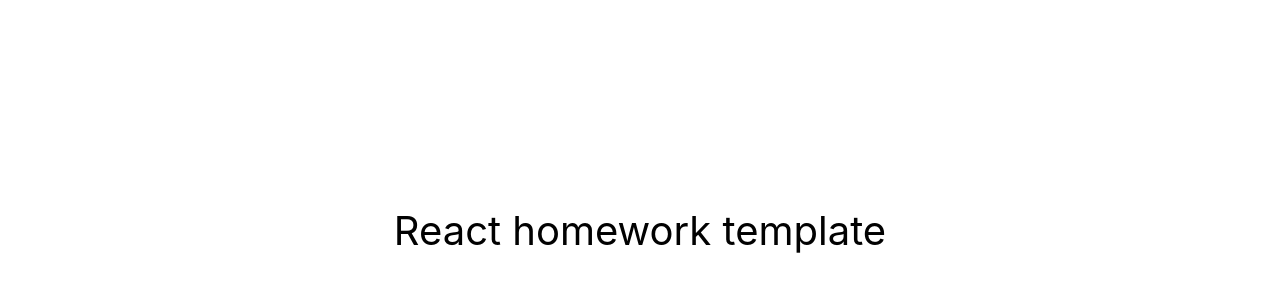
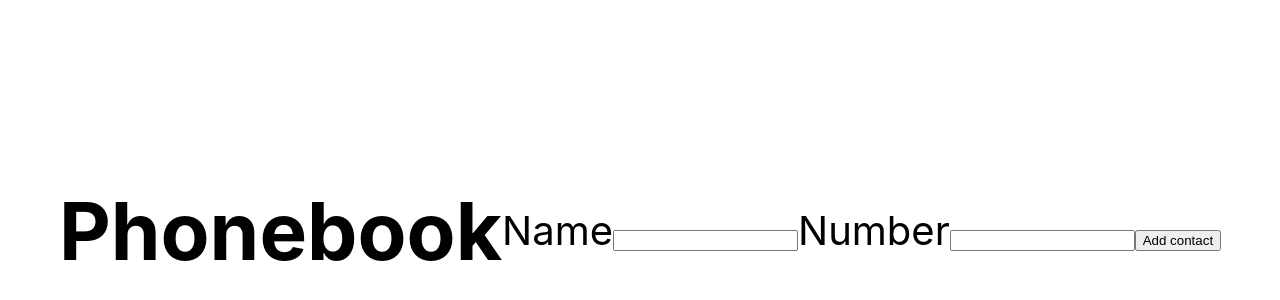
Before and after one commit to AlexIaInder/goit-react-hw-02-phonebook, a React (Create React App) app: page / in a window 1280 px wide. Shown: the part 170-470 px from the top of the page. Built offline with nearby package versions, Linux system fonts and the light colour scheme.

Commit message:
required

```diff
--- a/package.json
+++ b/package.json
@@ -7,6 +7,7 @@
     "@testing-library/jest-dom": "^5.16.3",
     "@testing-library/react": "^12.1.4",
     "@testing-library/user-event": "^13.5.0",
+    "nanoid": "^4.0.0",
     "react": "^18.1.0",
     "react-dom": "^18.1.0",
     "react-scripts": "5.0.1",
--- a/src/components/App.jsx
+++ b/src/components/App.jsx
@@ -1,4 +1,16 @@
-export const App = () => {
+import { render } from '@testing-library/react';
+import React, { Component } from 'react';
+import ContactForm from './ContactForm';
+
+export class App extends Component {
+  state = {
+    contacts: [],
+    name: '',
+  };
+  fromSubmit = data => {
+    console.log(data);
+  };
+  render() {
     return (
       <div
         style={{
@@ -7,10 +19,12 @@
           justifyContent: 'center',
           alignItems: 'center',
           fontSize: 40,
-        color: '#010101'
+          color: '#010101',
         }}
       >
-      React homework template
+        <h1>Phonebook</h1>
+        <ContactForm onSubmit={this.fromSubmit} />
       </div>
     );
-};
+  }
+}
--- /dev/null
+++ b/src/components/ContactForm/index.jsx
@@ -0,0 +1,51 @@
+import React, { Component } from 'react';
+
+class ContactForm extends Component {
+  state = {
+    name: '',
+    number: '',
+  };
+  handelChange = event => {
+    const { name, value } = event.currentTarget;
+    this.setState({
+      [name]: value,
+    });
+  };
+
+  handelSubmit = event => {
+    event.preventDefault();
+    console.log(this.state);
+  };
+  render() {
+    return (
+      <form onSubmit={this.handelSubmit}>
+        <label>
+          Name
+          <input
+            type="text"
+            name="name"
+            value={this.state.name}
+            onChange={this.handelChange}
+            pattern="^[a-zA-Zа-яА-Я]+(([' -][a-zA-Zа-яА-Я ])?[a-zA-Zа-яА-Я]*)*$"
+            title="Name may contain only letters, apostrophe, dash and spaces. For example Adrian, Jacob Mercer, Charles de Batz de Castelmore d'Artagnan"
+            required
+          />
+        </label>
+        <label>
+          Number
+          <input
+            type="tel"
+            name="number"
+            value={this.state.number}
+            onChange={this.handelChange}
+            pattern="\+?\d{1,4}?[-.\s]?\(?\d{1,3}?\)?[-.\s]?\d{1,4}[-.\s]?\d{1,4}[-.\s]?\d{1,9}"
+            title="Phone number must be digits and can contain spaces, dashes, parentheses and can start with +"
+            required
+          />
+        </label>
+        <button type="submit">Add contact</button>
+      </form>
+    );
+  }
+}
+export default ContactForm;
```
Also changed, not shown: src/components/ContactList/index.jsx (added), src/components/Filter/index.jsx (added), 1 other file (tests, documents, lock files or other folders). Lines whose indentation alone changed are shown as unchanged.
